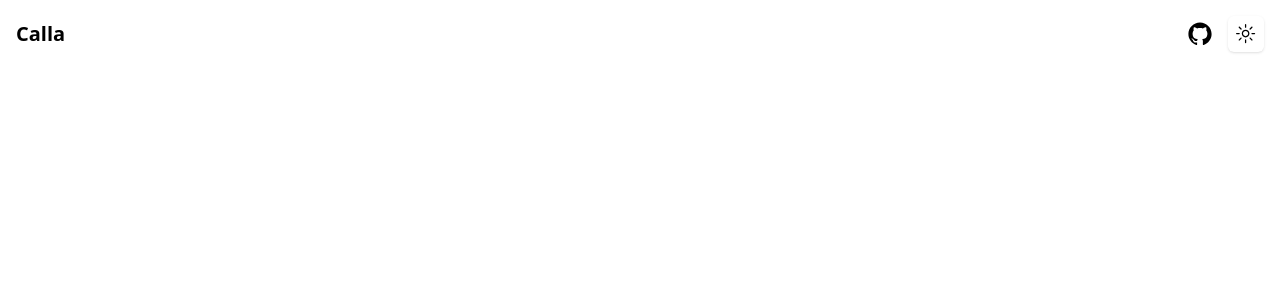
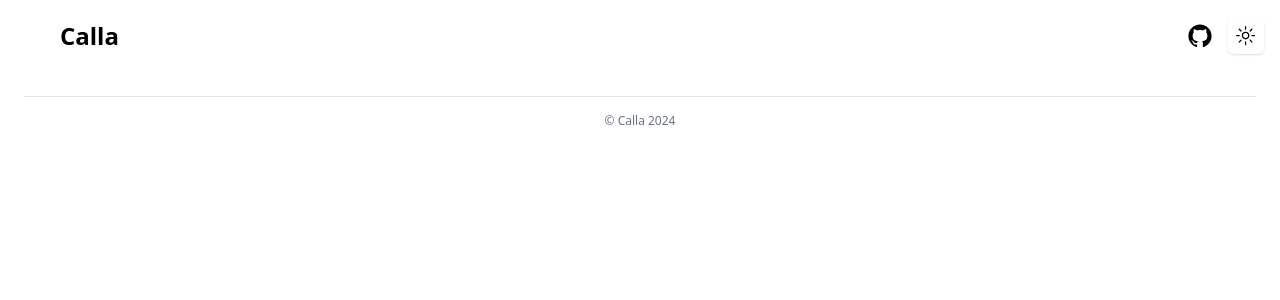
Before and after one commit to Calla-AI/landing, a Next.js app: page / in a window 1280 px wide. Shown: the top 300 px of the page. Built offline with nearby package versions, Linux system fonts and the light colour scheme.

Commit message:
Add framer-motion library and Footer component

```diff
--- a/package.json
+++ b/package.json
@@ -15,6 +15,7 @@
     "@radix-ui/react-slot": "^1.0.2",
     "class-variance-authority": "^0.7.0",
     "clsx": "^2.1.0",
+    "framer-motion": "^10.17.12",
     "next": "14.0.4",
     "next-themes": "^0.2.1",
     "react": "^18",
--- /dev/null
+++ b/src/components/Footer.tsx
@@ -0,0 +1,15 @@
+// Footer.tsx
+import React from 'react';
+import Link from 'next/link';
+import { Separator } from './ui/separator';
+
+const Footer = () => {
+  return (
+    <footer className="flex flex-col gap-2 py-6 w-full shrink-0 items-center px-4 md:px-6">
+        <Separator/>
+      <p className="text-xs text-gray-500 dark:text-gray-400 mt-2">© Calla {new Date().getFullYear()}</p>
+    </footer>
+  );
+};
+
+export default Footer
--- a/src/components/Header.tsx
+++ b/src/components/Header.tsx
@@ -2,19 +2,20 @@ import { GitHubLogoIcon } from '@radix-ui/react-icons'
 import { Separator } from '@radix-ui/react-separator'
 import Link from 'next/link'
 import ThemeToggle from './theme/ThemeToggle'
+import CallaIcon from './icons/CallIcon'
+import { FC, PropsWithChildren } from 'react'
 
-const Header = () => {
+const Header = ({ children }: PropsWithChildren) => {
     return (
-    <header className="w-full min-h-screen flex flex-col">
+    <header className="w-full flex flex-col">
       <nav className="flex items-center justify-between p-4 w-full">
-        <Link href="/" className="flex items-center space-x-2">
-          <h1 className="text-xl font-semibold">Calla</h1>
+        <Link href="/" className="flex items-center space-x-1">
+            <CallaIcon width={40}/>
+
+          <h1 className="text-2xl font-semibold">Calla</h1>
         </Link>
         <div className="flex items-center space-x-4">
-            <Link href="https://github.com/calla-ai" passHref>
-                    <GitHubLogoIcon className="h-6 w-6" />
-            </Link>
-            <ThemeToggle />
+            {children}
         </div>
       </nav>
     </header>
--- /dev/null
+++ b/src/components/icons/CallIcon.tsx
@@ -0,0 +1,84 @@
+import { IconProps } from "@radix-ui/react-icons/dist/types";
+import { useTheme } from "next-themes";
+import { useEffect, useState } from "react";
+import JSXStyle from "styled-jsx/style";
+
+const CallaIcon = (props:  IconProps) => {
+   const [fill, setFill] = useState("#ffffff")
+
+   const { theme } = useTheme()
+
+   useEffect(() => {
+       if (theme === "light") {
+          setFill("#000000")
+       } else {
+         setFill("#ffffff")
+       }
+   }, [theme])
+
+    return (<svg
+         {...props}
+        viewBox="0 0 512 512"
+        version="1.1"
+        id="svg1">
+
+       <defs
+          id="defs1" />
+       <g
+          id="layer1">
+         <g
+            id="g3"
+            transform="matrix(0.6894305,0,0,0.6894305,79.505787,79.505792)">
+           <rect
+              style={{
+                fill,
+                fillOpacity:1,
+                strokeWidth:1.3635
+              }}
+              id="rect2"
+              width="215.72871"
+              height="217.28763"
+              x="3.5527137e-15"
+              y="294.71237" />
+           <rect
+              style={{
+                fill,
+                fillOpacity:1,
+                strokeWidth:1.3635
+              }}
+              id="rect2-3"
+              width="215.72871"
+              height="217.28763"
+              x="215.72871"
+              y="294.71237" />
+           <rect
+              style={{
+                fill,
+                fillOpacity:1,
+                strokeWidth:1.3635
+              }}
+              id="rect2-5"
+              width="215.72871"
+              height="217.28763"
+              x="-6.2764608e-15"
+              y="77.424751" />
+           <rect
+              style={{
+                fill,
+                fillOpacity:1,
+                strokeWidth:1.3635
+              }}
+              id="rect2-0"
+              width="215.72871"
+              height="217.28763"
+              x="296.2713"
+              y="0" />
+         </g>
+       </g>
+     </svg>
+     )
+}
+
+
+
+export default CallaIcon
--- a/src/components/theme/ThemeToggle.tsx
+++ b/src/components/theme/ThemeToggle.tsx
@@ -10,11 +10,7 @@ export default function ThemeToggle() {
   const { theme, setTheme } = useTheme()
 
   const toggleTheme = () => () => {
-    if (theme === "dark") {
-      setTheme("light")
-    } else {
-      setTheme("dark")
-    }
+    setTheme(theme === "dark" ? "light" : "dark")
   }
   return (
     <div>
--- a/src/pages/_app.tsx
+++ b/src/pages/_app.tsx
@@ -1,21 +1,38 @@
 import Header from '@/components/Header'
 import '@/styles/globals.css'
-import { Separator } from '@/components/ui/separator'
 import type { AppProps } from 'next/app'
 import { ThemeProvider } from "@/components/theme/theme-provider"
+import Footer from '@/components/Footer'
+import Link from 'next/link'
+import { GitHubLogoIcon } from '@radix-ui/react-icons'
+import ThemeToggle from '@/components/theme/ThemeToggle'
+import { useRef } from 'react'
 
 export default function App({ Component, pageProps }: AppProps) {
+
+  const shapeRef = useRef<HTMLDivElement>(null)
+
   return (
-    <div className=''>
+    <div className='changer'>
+
       <ThemeProvider
             attribute="class"
             defaultTheme="system"
             enableSystem
             disableTransitionOnChange
           >
-      <Header/>
+      <Header>
+            <Link href="https://github.com/calla-ai" passHref>
+                    <GitHubLogoIcon className="h-6 w-6" />
+            </Link>
+            <ThemeToggle/>
+
+      </Header>
       <Component {...pageProps} />
+      <Footer/>
+
       </ThemeProvider>
+
     </div>
   )
 }
--- a/src/pages/index.tsx
+++ b/src/pages/index.tsx
@@ -1,9 +1,8 @@
+import CallaIcon from "@/components/icons/CallIcon";
+
 export default function Home() {
   return (
-    <main
-      className={`flex min-h-screen flex-col items-center justify-between`}
-    >
-
+    <main>
     </main>
   )
 }
--- a/src/styles/globals.css
+++ b/src/styles/globals.css
@@ -2,6 +2,11 @@
 @tailwind components;
 @tailwind utilities;
 
+
+
+.mode-tog {
+
+}
 
 @layer base {
     :root {
```
Also changed, not shown: 1 other file (tests, documents, lock files or other folders).
